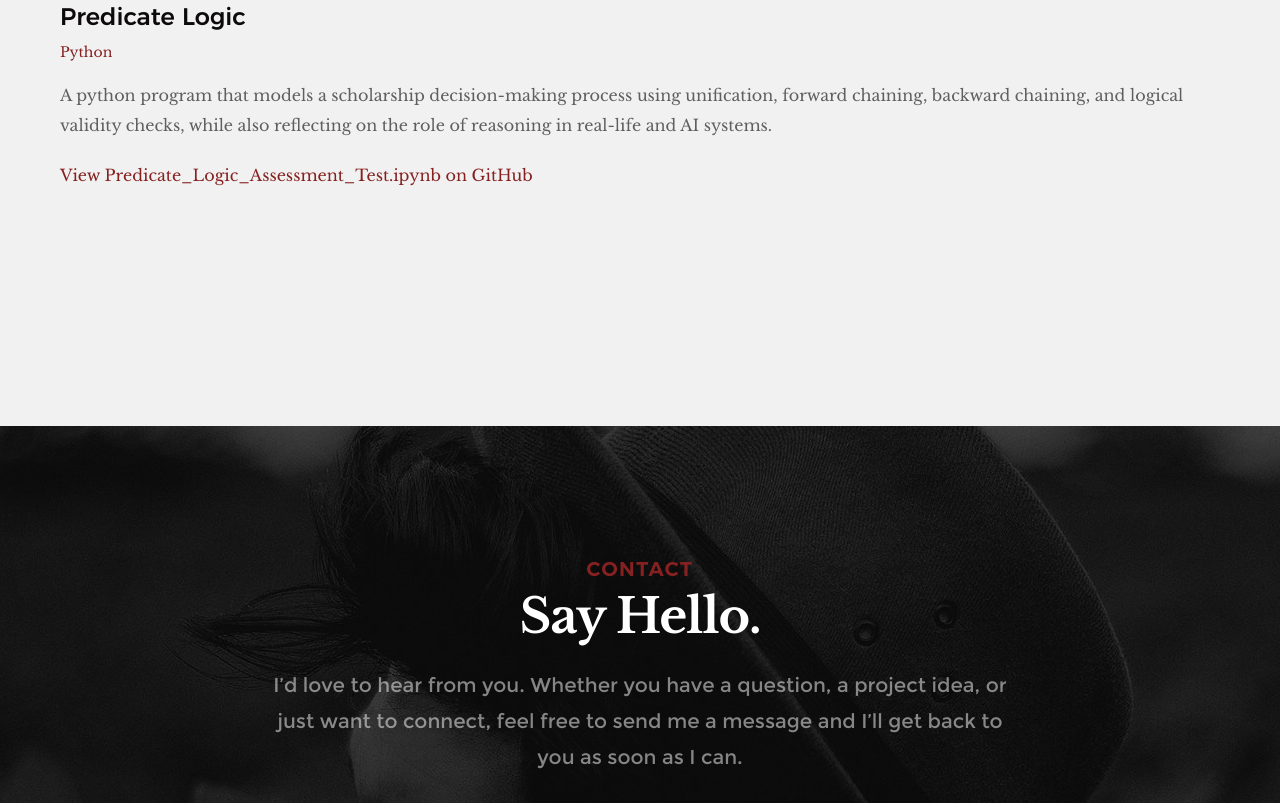
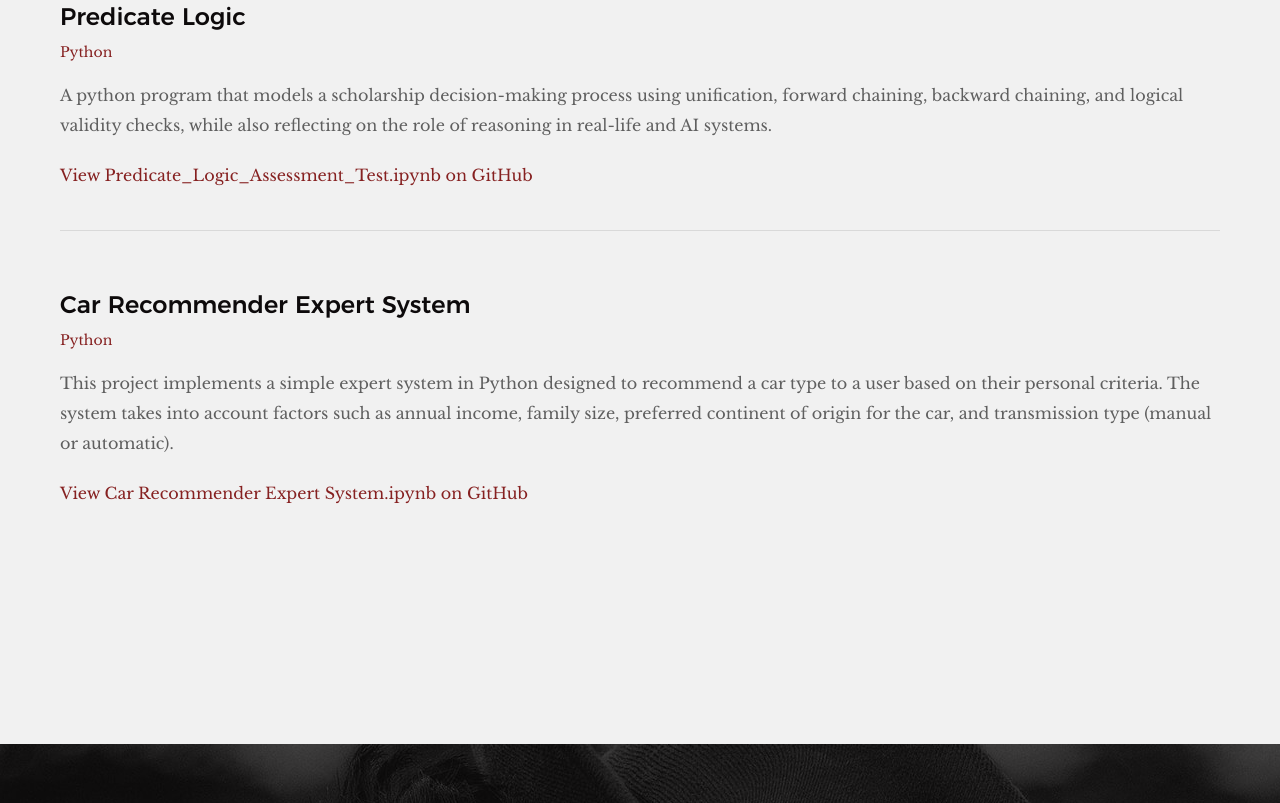
Before and after one commit to HotokeZ/CSST-101, a plain HTML site: page index.html in a window 1280 px wide. Shown: the part 4130-4933 px from the top of the page. Drawn offline with Linux system fonts and the light colour scheme.

Commit message:
Update index.html

```diff
--- a/index.html
+++ b/index.html
@@ -346,6 +346,14 @@
                         <p class="project-desc">A python program that models a scholarship decision-making process using unification, forward chaining, backward chaining, and logical validity checks, while also reflecting on the role of reasoning in real-life and AI systems.</p>
                         <a href="https://github.com/HotokeZ/CSST-101/blob/main/school/Predicate_Logic_Assessment_Task.ipynb" target="_blank">View Predicate_Logic_Assessment_Test.ipynb on GitHub</a>
                     </div>
+                    <div class="project-item">
+                        <h3 class="project-title">Car Recommender Expert System</h3>
+                        <p class="project-category">Python</p>
+                        <p class="project-desc">This project implements a simple expert system in Python designed to recommend a car type to a user based on their personal criteria. The system takes into account factors such as annual income, family size, preferred continent of origin for the car, and transmission type (manual or automatic).</p>
+                        <a href="https://github.com/HotokeZ/CSST-101/blob/main/school/Car_Recommender_Expert_System.ipynb" target="_blank">View Car Recommender Expert System.ipynb on GitHub</a>
+                    </div>
+
+
 
 
 
```
